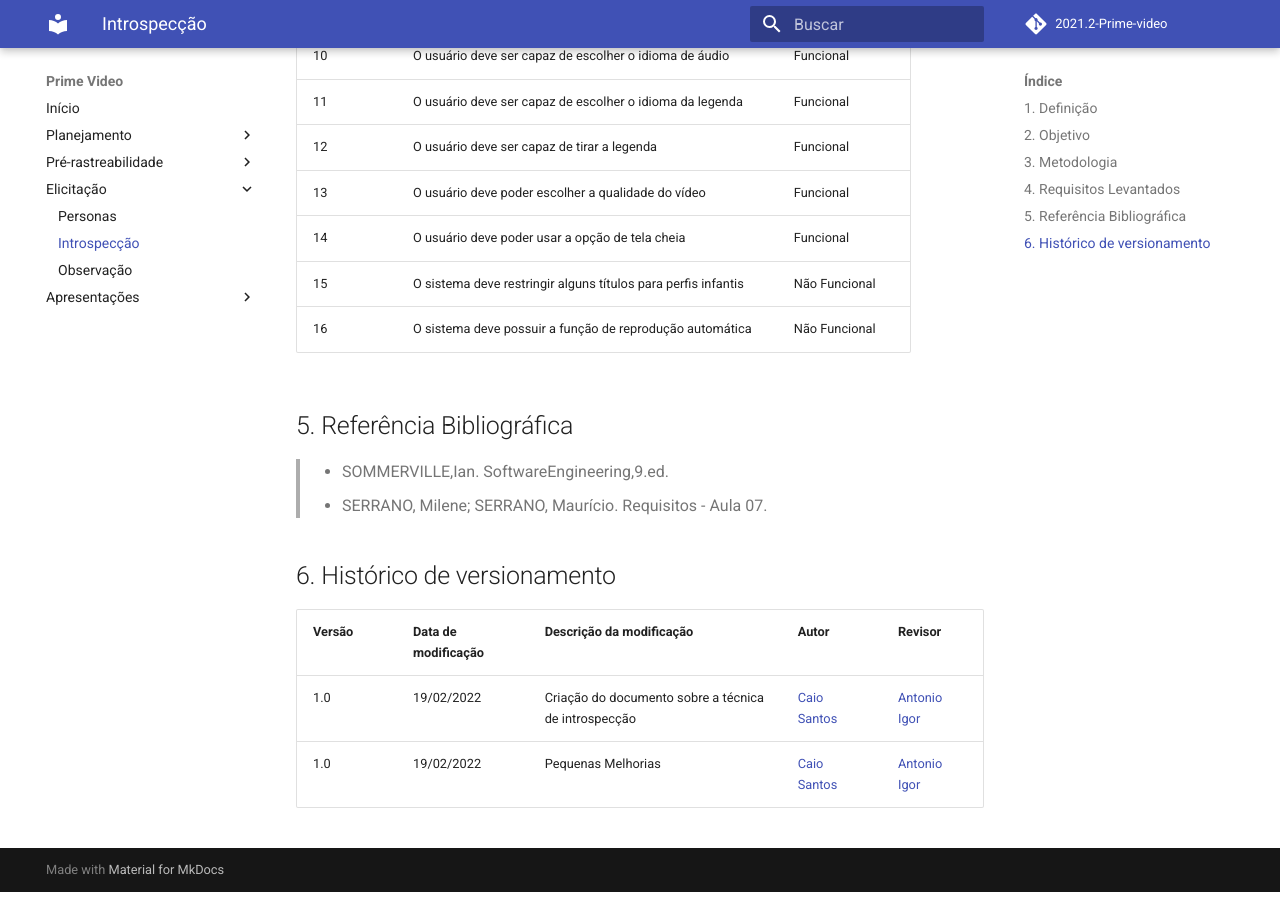
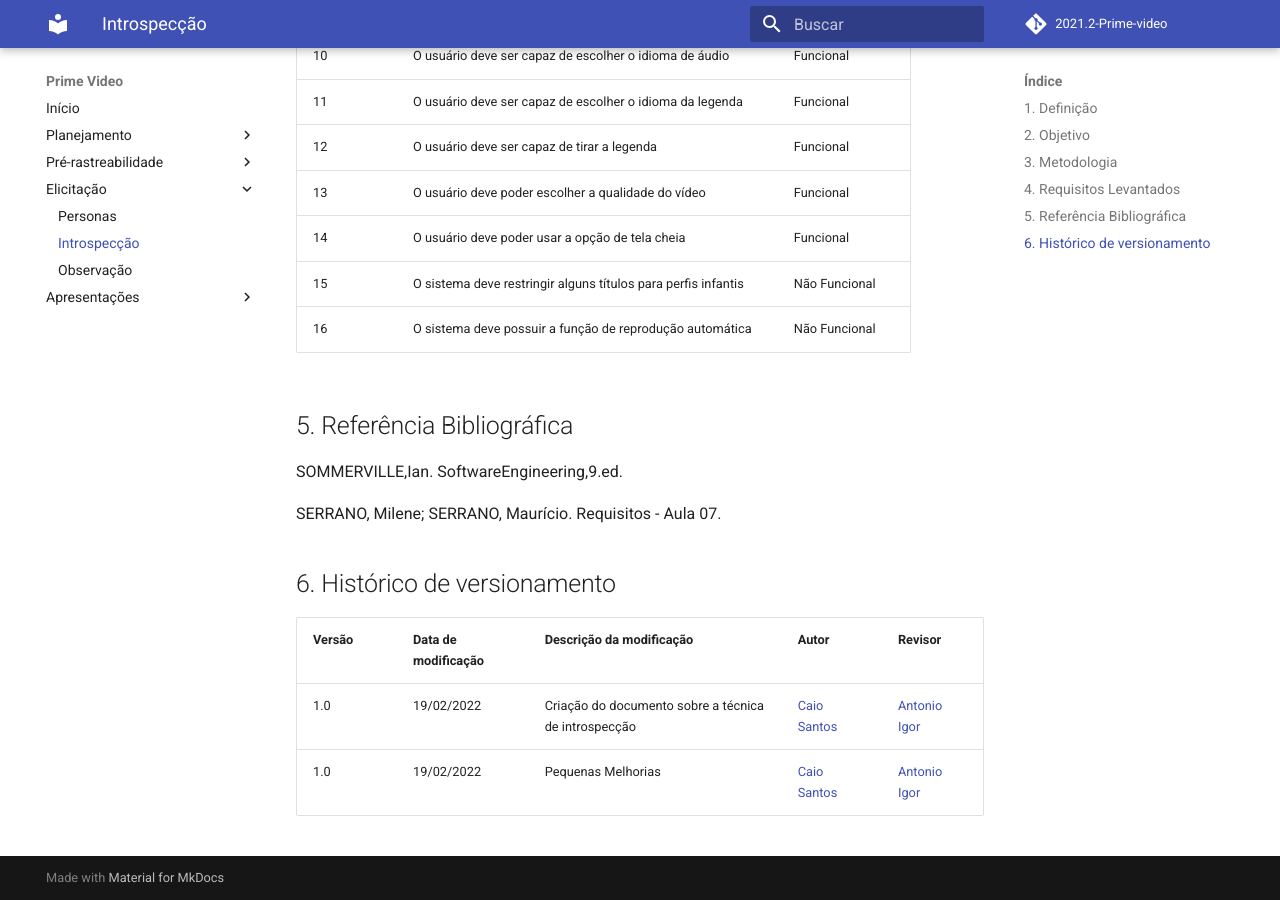
Before and after one commit to Requisitos-de-Software/2021.2-Prime-video, an MkDocs documentation site: the page built from docs/elicitacao/tecnicas/instrospeccao.md, in a window 1280 px wide and 900 px high, scrolled down 1181 px. Built offline with MkDocs 1.6.1 and Material for MkDocs 9.7.7, drawn with Linux system fonts in a browser that asks for light colours; comment, search, counter and statistics services are not loaded.

```diff
--- a/docs/elicitacao/tecnicas/instrospeccao.md
+++ b/docs/elicitacao/tecnicas/instrospeccao.md
@@ -45,8 +45,10 @@ A utilização desta técnica foi realizada individualmente por cada participant
 
 
 ## 5. Referência Bibliográfica
-> -  SOMMERVILLE,Ian. SoftwareEngineering,9.ed.
-> - SERRANO, Milene; SERRANO, Maurício. Requisitos - Aula 07.
+
+SOMMERVILLE,Ian. SoftwareEngineering,9.ed.
+
+SERRANO, Milene; SERRANO, Maurício. Requisitos - Aula 07.
 
 
 ## 6. Histórico de versionamento
```
